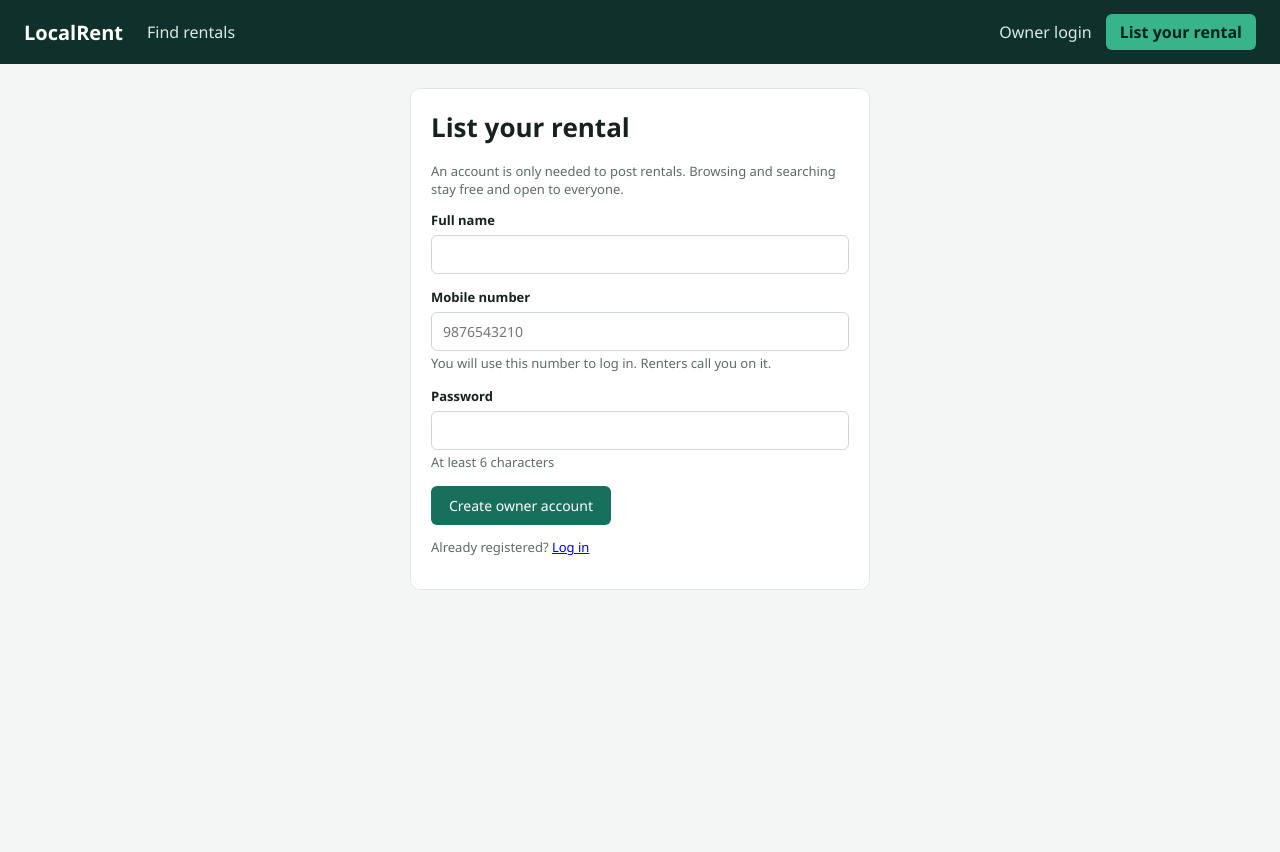
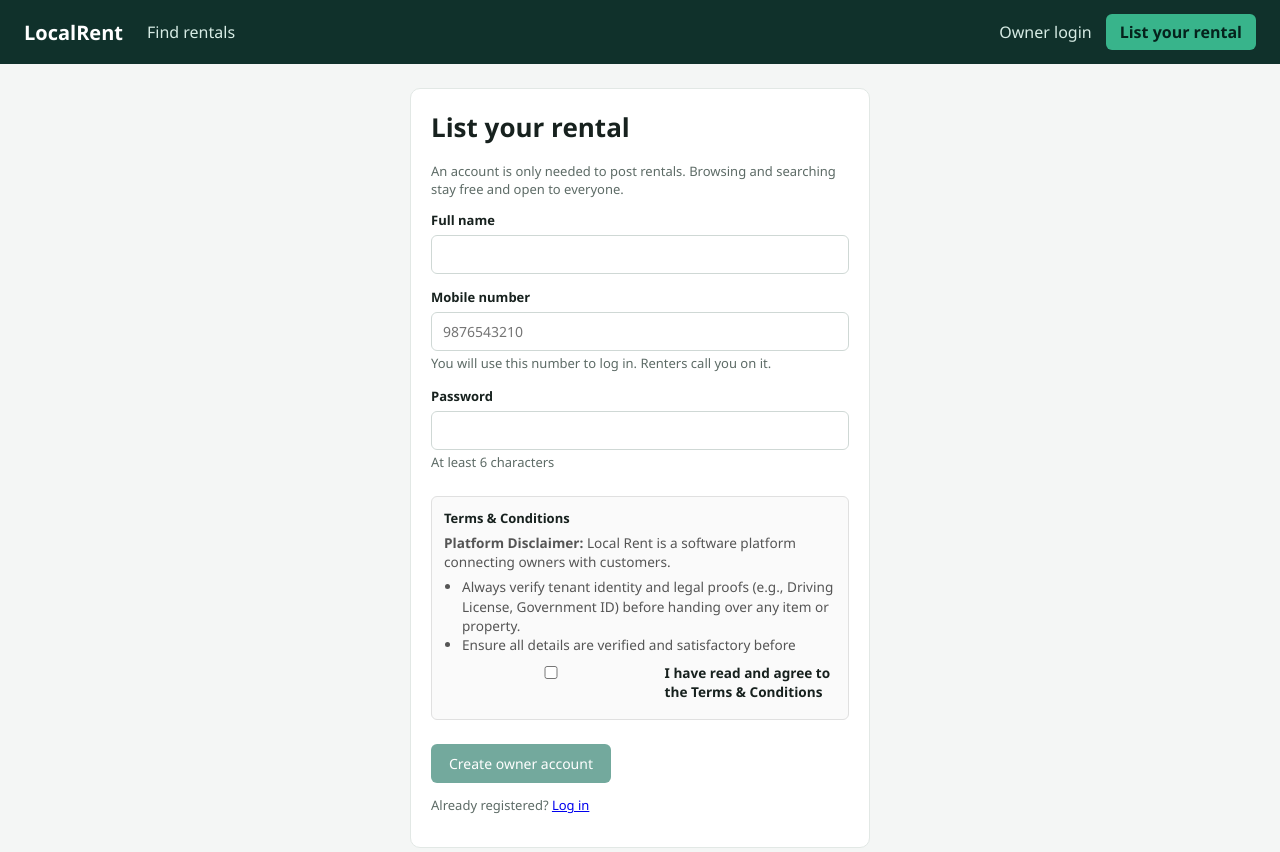
Before and after one commit to sreenivasadwarampudi/LocalRent-frontend, an Angular app: page /signup in a window 1280 px wide. Shown: the top 852 px of the page. Before the commit the page ends 800 px from the top, so only its background shows below. Built offline with nearby package versions, Linux system fonts and the light colour scheme.

Commit message:
commit--> Adding terms and conditions

```diff
--- a/src/app/pages/signup/signup.component.html
+++ b/src/app/pages/signup/signup.component.html
@@ -8,22 +8,55 @@
       <label for="name">Full name</label>
       <input id="name" formControlName="name" />
     </div>
+
     <div class="field">
       <label for="phone">Mobile number</label>
       <input id="phone" type="tel" inputmode="tel" formControlName="phone" placeholder="9876543210" />
       <span class="hint">You will use this number to log in. Renters call you on it.</span>
     </div>
+
     <div class="field">
       <label for="password">Password</label>
       <input id="password" type="password" formControlName="password" />
       <span class="hint">At least 6 characters</span>
     </div>
+
+    <!-- Terms and Conditions Section -->
+    <div class="field terms-box" style="margin: 1.5rem 0; border: 1px solid #e0e0e0; padding: 12px; border-radius: 6px; background: #fafafa;">
+      <label style="font-weight: bold; margin-bottom: 6px; display: block;">Terms & Conditions</label>
+      <div class="terms-text" style="font-size: 0.85rem; color: #555; max-height: 120px; overflow-y: auto; margin-bottom: 10px; line-height: 1.4;">
+        <p style="margin: 0 0 6px 0;">
+          <strong>Platform Disclaimer:</strong> Local Rent is a software platform connecting owners with customers.
+        </p>
+        <ul style="margin: 0; padding-left: 18px;">
+          <li>Always verify tenant identity and legal proofs (e.g., Driving License, Government ID) before handing over any item or property.</li>
+          <li>Ensure all details are verified and satisfactory before finalizing any agreement.</li>
+          <li><strong>Age Restriction:</strong> Strictly do not rent any vehicles to individuals under 18 years of age.</li>
+        </ul>
+      </div>
+
+      <div class="checkbox-field" style="display: flex; align-items: flex-start; gap: 8px;">
+        <input type="checkbox" id="terms" formControlName="acceptTerms" style="margin-top: 3px;" />
+        <label for="terms" style="font-size: 0.85rem; cursor: pointer;">
+          I have read and agree to the Terms & Conditions
+        </label>
+      </div>
+
+      @if (form.get('acceptTerms')?.touched && form.get('acceptTerms')?.invalid) {
+        <span class="error" style="font-size: 0.8rem; color: #d32f2f; margin-top: 4px; display: block;">
+          You must accept the terms and conditions to proceed.
+        </span>
+      }
+    </div>
+
     @if (error()) {
       <p class="error">{{ error() }}</p>
     }
-    <button class="btn" type="submit" [disabled]="loading()">
+
+    <button class="btn" type="submit" [disabled]="loading() || form.invalid">
       {{ loading() ? 'Creating...' : 'Create owner account' }}
     </button>
   </form>
+
   <p class="hint">Already registered? <a routerLink="/login">Log in</a></p>
 </div>
--- a/src/app/pages/signup/signup.component.ts
+++ b/src/app/pages/signup/signup.component.ts
@@ -21,7 +21,8 @@ export class SignupComponent {
   readonly form = this.fb.nonNullable.group({
     name: ['', [Validators.required]],
     phone: ['', [Validators.required, Validators.pattern(PHONE_PATTERN)]],
-    password: ['', [Validators.required, Validators.minLength(6)]]
+    password: ['', [Validators.required, Validators.minLength(6)]],
+    acceptTerms: [false, [Validators.requiredTrue]]
   });
 
   submit(): void {
```
